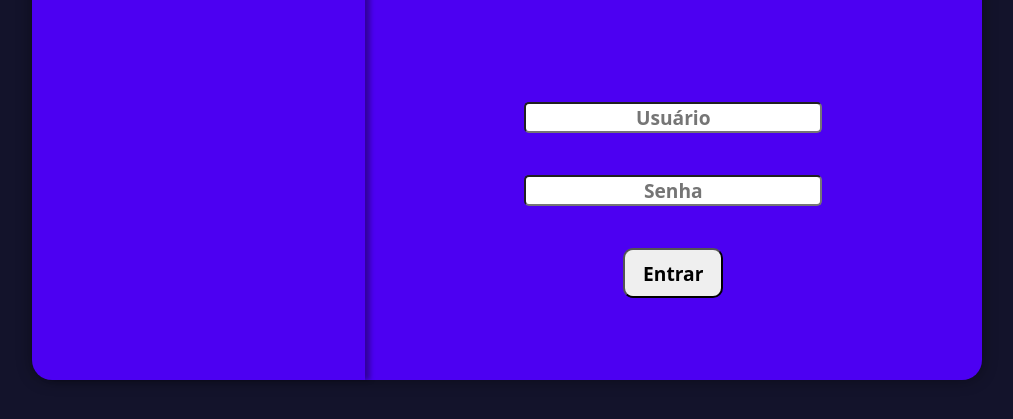
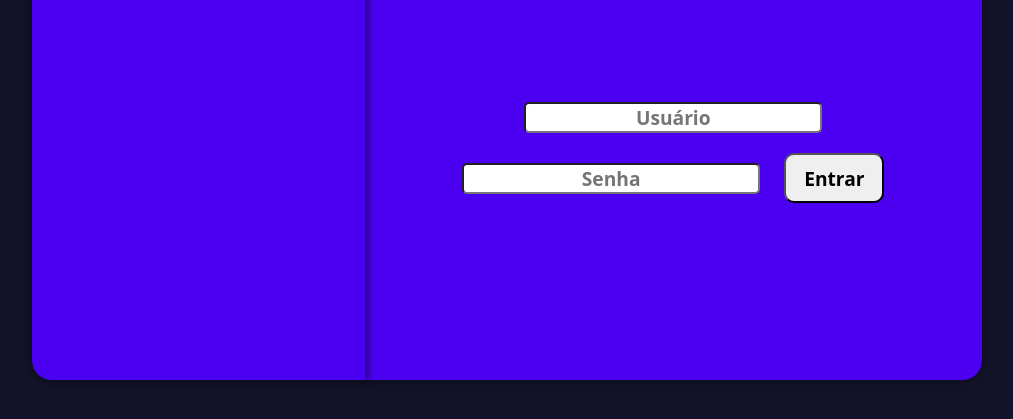
Before and after one commit to httpE2Barao/Projeto-login, a plain HTML site: page index.html in a window 1280 px wide. Shown: the part 295-714 px from the top of the page, without its empty margins (133-1146 px from the left). Drawn offline with Linux system fonts and the light colour scheme.

Commit message:
Update index.html

```diff
--- a/index.html
+++ b/index.html
@@ -19,9 +19,9 @@
                 <p>Faça login para acessar o repositório!</p>
                 <form action="login.php" method="post" id="form">
                     <label for="iusu"><strong></strong></label>
-                    <input type="text" name="usu" id="iusu" placeholder="Usuário" autocomplete="off"><br><br>
+                    <input type="text" name="usu" id="iusu" placeholder="Usuário" autocomplete="off">
                     <label for="isen"><strong></strong></label>
-                    <input type="password" name="sen" id="isen" placeholder="Senha"><br><br>
+                    <input type="password" name="sen" id="isen" placeholder="Senha">
                     <input type="submit" value="Entrar" class="botao">
                 </form>
             </div>
```
